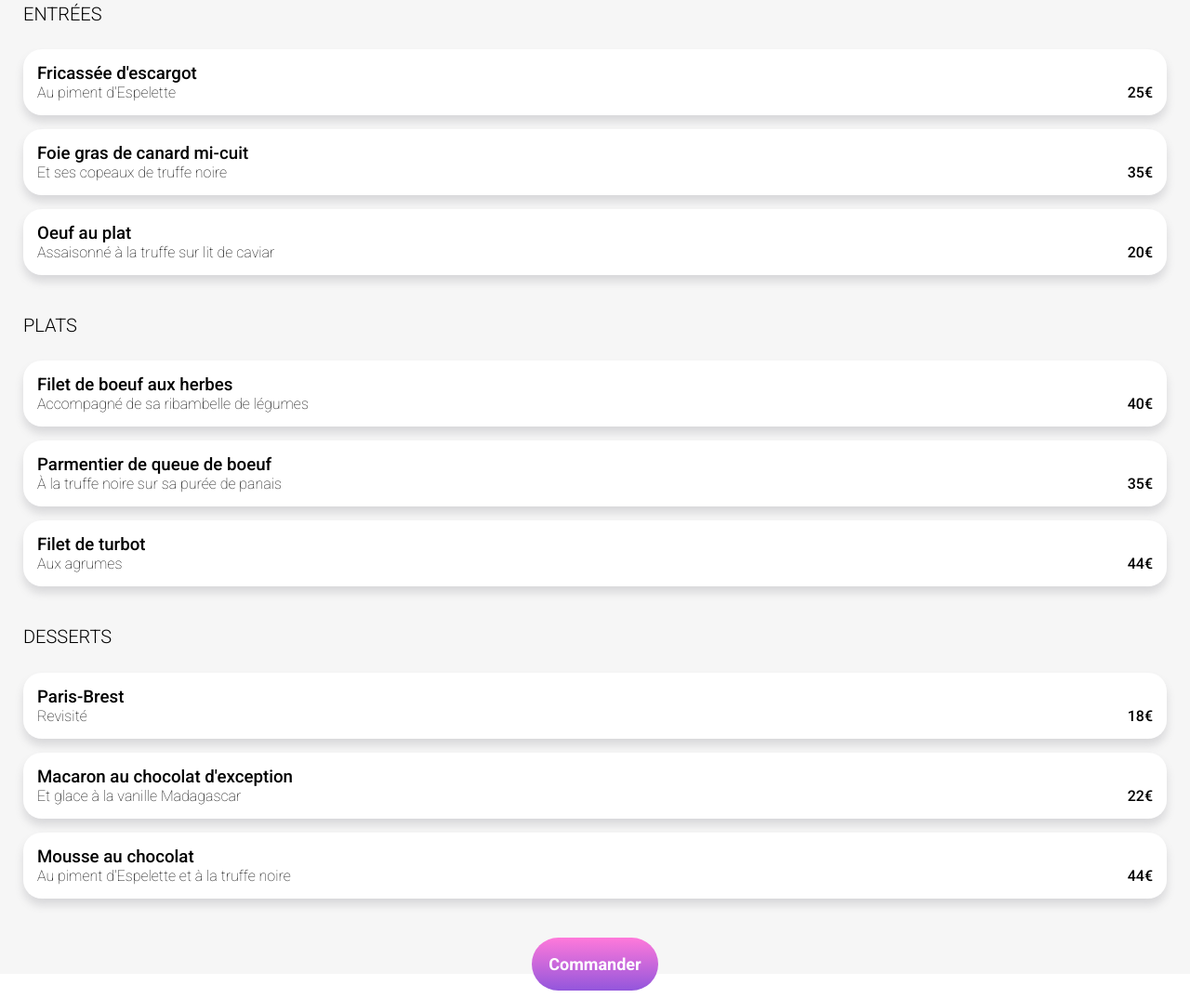
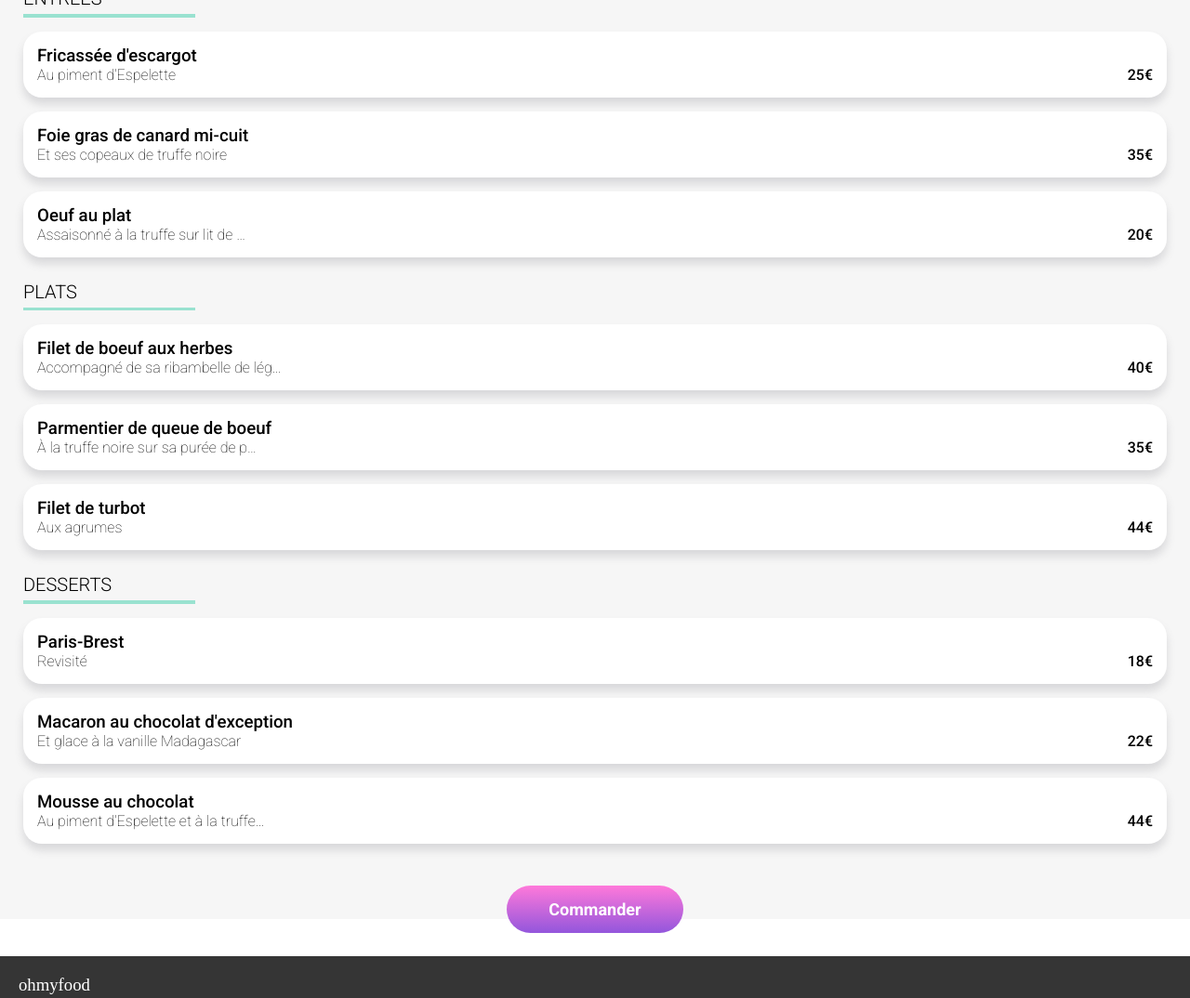
Before and after one commit to AliciaGodefroy/AliciaGodefroy_3_06012022, a plain HTML site: page menu1.html in a window 1280 px wide. Shown: the part 477-1551 px from the top of the page at 93% size. Drawn offline with Linux system fonts and the light colour scheme; a web font is replaced by a local one.

Commit message:
Commit 4

```diff
--- a/css/menu1.css
+++ b/css/menu1.css
@@ -70,8 +70,16 @@ main{
 .menu h2{
   font-size: 20px;
   font-weight: 300;
-  padding-bottom: 10px;
+  padding-bottom: 5px;
   border-bottom: #99E2D0;
+  margin: 0;
+}
+
+.souligement-h2{
+  width: 15%;
+  height: 3.5px;
+  background-color: #99E2D0;
+  margin-bottom: 15px;
 }
 
 .menu article{
@@ -93,8 +101,13 @@ main{
 .menu p{
   margin: 0;
   font-weight: 200;
-  /*overflow: hidden;
-  text-overflow: ellipsis;*/
+  width: 90%;
+  overflow: hidden;
+  white-space: nowrap;
+}
+
+.overflow-ellipsis{
+  text-overflow: ellipsis;
 }
 
 .menu span{
@@ -109,7 +122,7 @@ main{
 .boutton-commander a{
   border: none;
   text-decoration: none;
-  padding: 18px;
+  padding: 15px 45px;
   border-radius: 35px;
   font-size: 18px;
   font-weight: bold;
--- a/menu1.html
+++ b/menu1.html
@@ -28,6 +28,7 @@
 
         <section class="menu">
           <h2>ENTRÉES</h2>
+          <div class="souligement-h2"></div>
           <article>
             <div>
               <h3>Fricassée d'escargot</h3>
@@ -47,7 +48,7 @@
           <article>
             <div>
               <h3>Oeuf au plat</h3>
-              <p>Assaisonné à la truffe sur lit de caviar</p>
+              <p class="overflow-ellipsis">Assaisonné à la truffe sur lit de caviar</p>
             </div>
             <span>20€</span>
           </article>
@@ -55,10 +56,11 @@
 
         <section class="menu">
           <h2>PLATS</h2>
+          <div class="souligement-h2"></div>
           <article>
             <div>
               <h3>Filet de boeuf aux herbes</h3>
-              <p>Accompagné de sa ribambelle de légumes</p>
+              <p class="overflow-ellipsis">Accompagné de sa ribambelle de légumes</p>
             </div>
             <span>40€</span>
           </article>
@@ -66,7 +68,7 @@
           <article>
             <div>
               <h3>Parmentier de queue de boeuf</h3>
-              <p>À la truffe noire sur sa purée de panais</p>
+              <p class="overflow-ellipsis">À la truffe noire sur sa purée de panais</p>
             </div>
             <span>35€</span>
           </article>
@@ -82,6 +84,7 @@
 
         <section class="menu">
           <h2>DESSERTS</h2>
+          <div class="souligement-h2"></div>
           <article>
             <div>
               <h3>Paris-Brest</h3>
@@ -101,7 +104,7 @@
           <article>
             <div>
               <h3>Mousse au chocolat</h3>
-              <p>Au piment d'Espelette et à la truffe noire</p>
+              <p class="overflow-ellipsis">Au piment d'Espelette et à la truffe noire</p>
             </div>
             <span>44€</span>
           </article>
```
Also changed, not shown: css/style.css (+27 -1 lines), index.html (+3 -1 lines).
